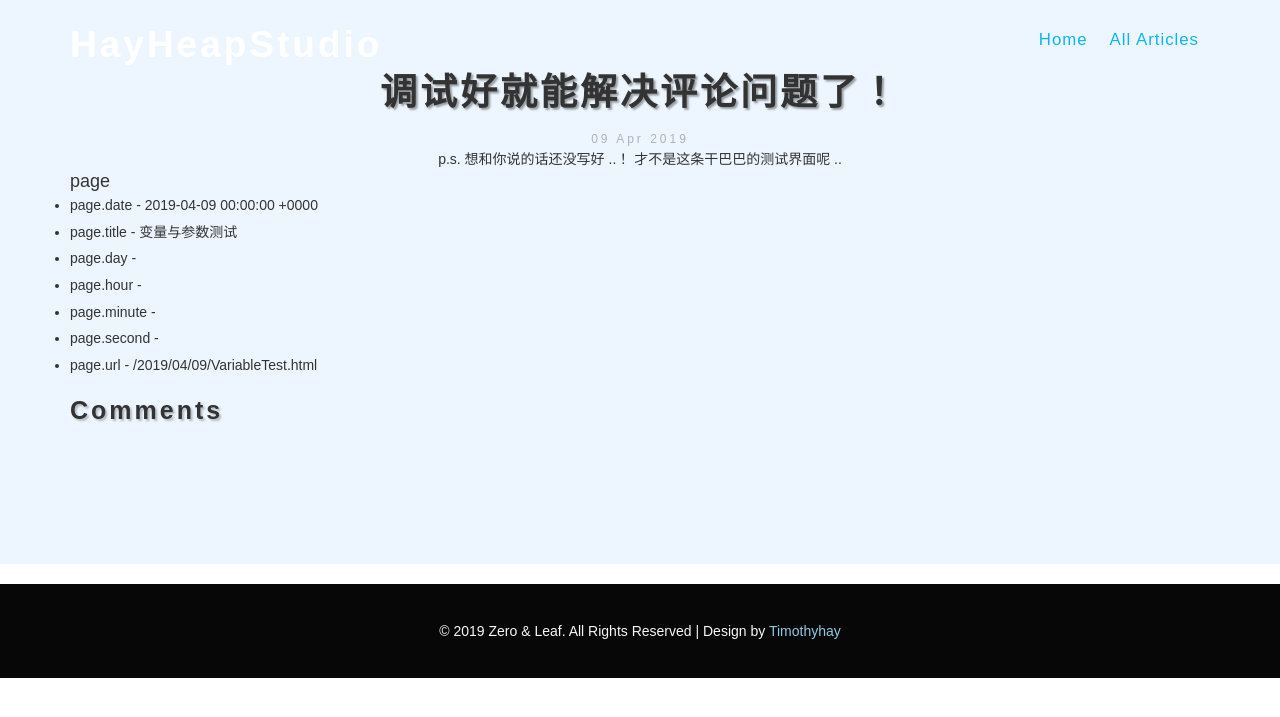
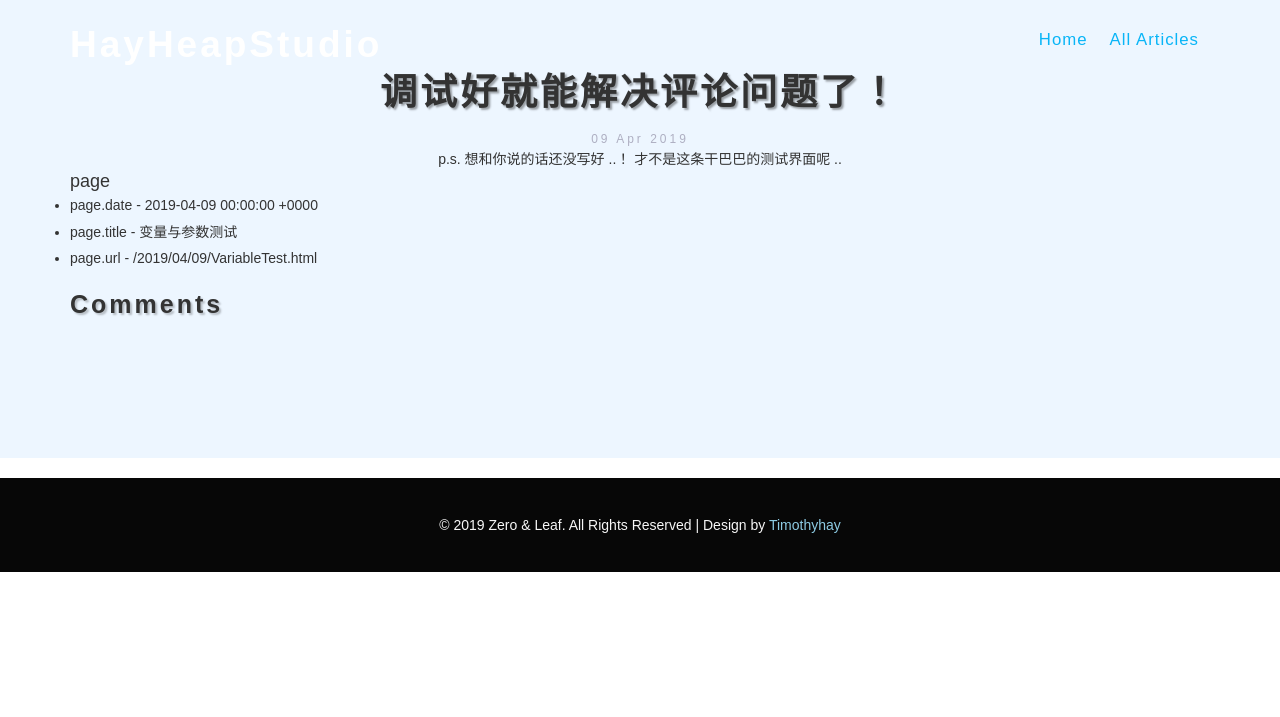
Before and after one commit to Timothyhay/TimothyhayHeap, a Jekyll site: the page built from _posts/2019-04-09-VariableTest.html, in a window 1280 px wide. Shown: the top 717 px of the page. Built offline with Jekyll 4.4.1, drawn with Linux system fonts in a browser that asks for light colours; comment, search, counter and statistics services are not loaded.

```diff
--- a/_posts/2019-04-09-VariableTest.html
+++ b/_posts/2019-04-09-VariableTest.html
@@ -14,10 +14,6 @@ comments: true
 	<ul>
     	<li><p>page.date - {{ page.date }}</p></li>
     	<li><p>page.title - {{ page.title }}</p></li>
-    	<li><p>page.day - {{ page.day }}</p></li>
-    	<li><p>page.hour - {{ page.hour }}</p></li>
-    	<li><p>page.minute - {{ page.minute }}</p></li>
-    	<li><p>page.second - {{ page.second }}</p></li>
     	<li><p>page.url - {{ page.url }}</p></li>
     </ul>
 
@@ -31,28 +27,5 @@ comments: true
 		</div>
 	</div>
 
-	<!--
-	{% if page.comments %}
-	<div id="disqus_thread"></div>
-		<script>
-			/**
-			*  RECOMMENDED CONFIGURATION VARIABLES: EDIT AND UNCOMMENT THE SECTION BELOW TO INSERT DYNAMIC VALUES FROM YOUR PLATFORM OR CMS.
-			*  LEARN WHY DEFINING THESE VARIABLES IS IMPORTANT: https://disqus.com/admin/universalcode/#configuration-variables*/
 
-			var disqus_config = function () {
-			this.page.url = '{{ page.url }}';  // Replace PAGE_URL with your page's canonical URL variable
-			this.page.identifier = '{{ page.url }}'; // Replace PAGE_IDENTIFIER with your page's unique identifier variable
-			};
-
-			(function() { // DON'T EDIT BELOW THIS LINE
-			var d = document, s = d.createElement('script');
-			s.src = 'https://razzorleaf.disqus.com/embed.js';
-			s.setAttribute('data-timestamp', +new Date());
-			(d.head || d.body).appendChild(s);
-			})();
-		</script>
-	<noscript>Please enable JavaScript to view the <a href="https://disqus.com/?ref_noscript">comments powered by Disqus.</a></noscript>
-	{% endif %}
-
--->
 </div>
--- a/_posts/2019-04-09-springmelody.html
+++ b/_posts/2019-04-09-springmelody.html
@@ -24,8 +24,4 @@ comments: true
 	<br>
 
 	<h6>而我，和你想的也一样。</h6>
-
-	<!--URL HINT http://zero.razzorleaf.fun/2019/04/09/springmelody.html -->
-
-
 </div>
```
